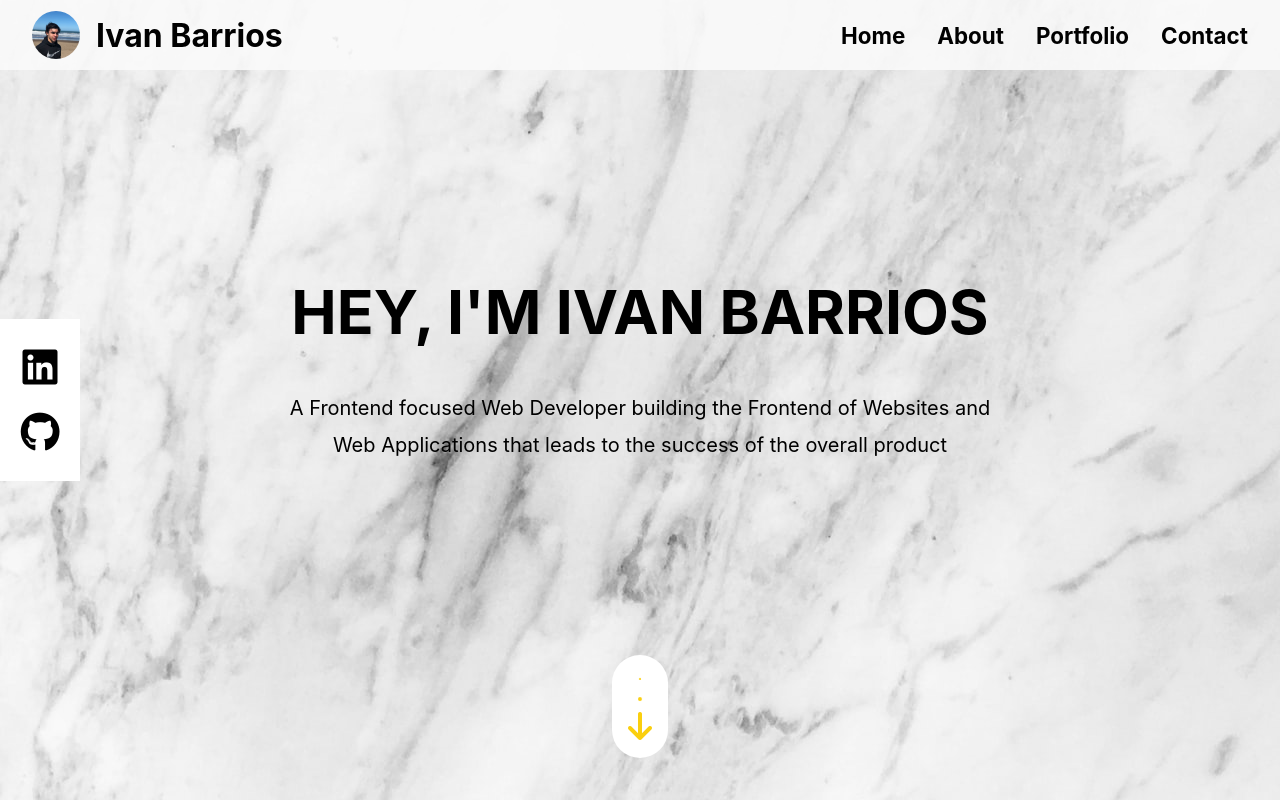
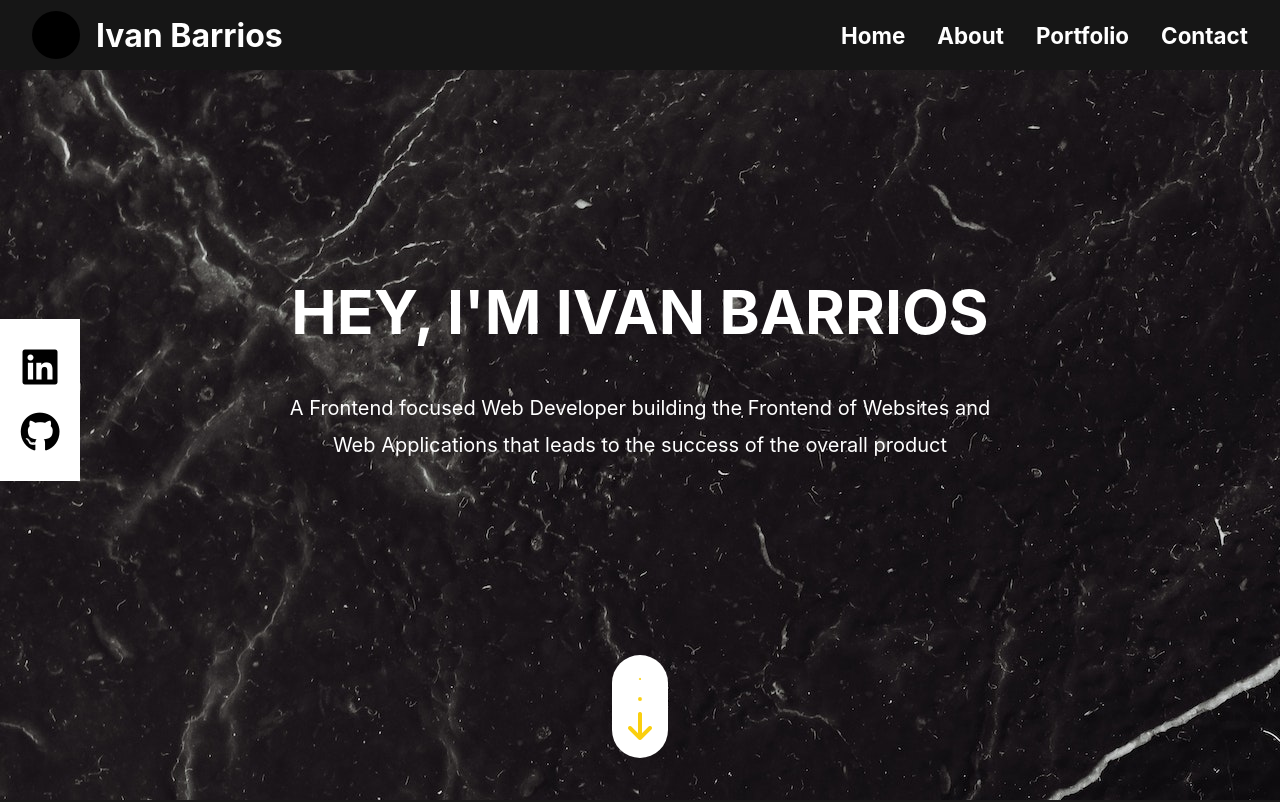
Before and after one commit to ivan-barrios/my-portfolio, a React (Create React App) app: page / in a window 1280 px wide. Shown: the top 802 px of the page. Built offline with nearby package versions, Linux system fonts and the light colour scheme.

Commit message:
dark theme css

```diff
--- a/src/App.js
+++ b/src/App.js
@@ -1,4 +1,4 @@
-import { useState } from "react";
+import { createContext, useState } from "react";
 import "./App.css";
 import Navbar from "./components/Navbar";
 import Home from "./components/Home";
@@ -7,28 +7,27 @@ import About from "./components/About";
 import Portfolio from "./components/Portfolio";
 import Contact from "./components/Contact";
 
+export const ThemeContext = createContext(null);
+
 function App() {
   const [showMenu, setShowMenu] = useState(false);
-  const [darkTheme, setDarkTheme] = useState(false);
+  const [theme, setTheme] = useState("dark");
+
+  const toogleTheme = () => {
+    setTheme((curr) => (curr === "light" ? "dark" : "light"));
+  };
 
   return (
-    <div className="App">
-      <Navbar
-        setShowMenu={setShowMenu}
-        showMenu={showMenu}
-        darkTheme={darkTheme}
-        setDarkTheme={setDarkTheme}
-      />
-      <Sidebar
-        showMenu={showMenu}
-        setShowMenu={setShowMenu}
-        darkTheme={darkTheme}
-      />
-      <Home darkTheme={darkTheme} />
-      <About darkTheme={darkTheme} />
-      <Portfolio darkTheme={darkTheme} />
-      <Contact darkTheme={darkTheme} />
-    </div>
+    <ThemeContext.Provider value={{ theme, toogleTheme }}>
+      <div className="App" id={theme}>
+        <Navbar setShowMenu={setShowMenu} showMenu={showMenu} />
+        <Sidebar showMenu={showMenu} setShowMenu={setShowMenu} />
+        <Home />
+        <About />
+        <Portfolio />
+        <Contact />
+      </div>
+    </ThemeContext.Provider>
   );
 }
 
--- a/src/components/Navbar.js
+++ b/src/components/Navbar.js
@@ -1,6 +1,6 @@
 import "./styles/navbar.css";
 
-const Navbar = ({ setShowMenu, showMenu, darkTheme, setDarkTheme }) => {
+const Navbar = ({ setShowMenu, showMenu }) => {
   const links = [
     { name: "Home" },
     { name: "About" },
@@ -11,11 +11,7 @@ const Navbar = ({ setShowMenu, showMenu, darkTheme, setDarkTheme }) => {
   return (
     <nav>
       <div className="me">
-        <img
-          className="my-img"
-          src={require("../images/me.jpeg")}
-          alt="Ivan Barrios"
-        />
+        <div className="themeBtn"></div>
         <h1>Ivan Barrios</h1>
       </div>
       <div className="header-main">
--- a/src/components/styles/about.css
+++ b/src/components/styles/about.css
@@ -6,6 +6,9 @@
     justify-content: space-around;
     gap: 1rem;
     flex-wrap: wrap;
+}
+#dark .about {
+    background-color: #1a1919;
 }
 
 
--- a/src/components/styles/home.css
+++ b/src/components/styles/home.css
@@ -26,6 +26,10 @@
     flex-direction: column;
     justify-content: center;
     align-items: center;
+}
+#dark .home {
+    background: url("/src/images/HomeBackground-dark.jpg") no-repeat ;;
+    color: white;
 }
 
 .home > h1 {
--- a/src/components/styles/navbar.css
+++ b/src/components/styles/navbar.css
@@ -7,6 +7,10 @@ nav {
     height: 70px;
     display: flex;
     justify-content: space-between;
+}
+#dark nav {
+    background-color: #161616;
+    color: white;
 }
 
 .me {
@@ -19,9 +23,12 @@ nav {
 .me > h1 {
     font-size: 2rem;
 }
-.my-img {
+
+.themeBtn{
+    background-color: black;
+    border-radius: 50%;
     width: 3rem;
-    border-radius: 50px;
+    height: 3rem;
 }
 
 .header-main {
@@ -52,6 +59,9 @@ nav {
     font-size: 1.4rem;
     transition: color .3s ease;
 }
+#dark .header-links > li > a {
+    color: white;
+}
 .header-links > li > a::before {
     content: "";
     position: absolute;
@@ -66,6 +76,9 @@ nav {
     width: 100%;
     left: 0;
     right: auto;
+}
+#dark .header-links > li > a:hover {
+    color: #facf0f;
 }
 .header-links > li > a:hover {
     color: #facf0f;
--- a/src/components/styles/sidebar.css
+++ b/src/components/styles/sidebar.css
@@ -10,6 +10,9 @@
 
     flex-direction: column;
     align-items: center;
+}
+#dark .sideMenu {
+    background-color: #252525;
 }
 .clicked {
     transform: translateX(-100vw);
@@ -31,6 +34,12 @@
 
     transition: color .3s;
 }
+#dark .sideMenu > li > a {
+    color: white;
+}
+#dark .sideMenu > li > a:hover {
+    color: #facf0f;
+}
 .sideMenu > li > a:hover {
     color: #facf0f;
 }
```
